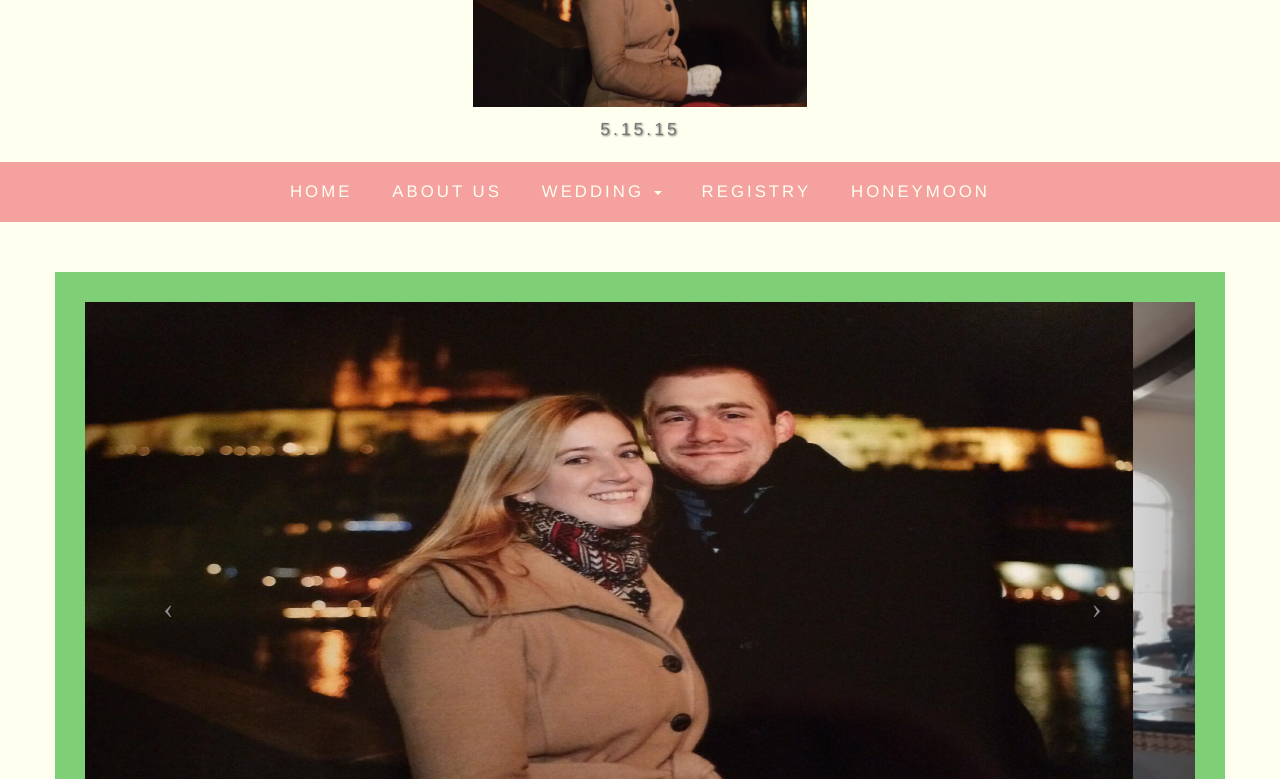
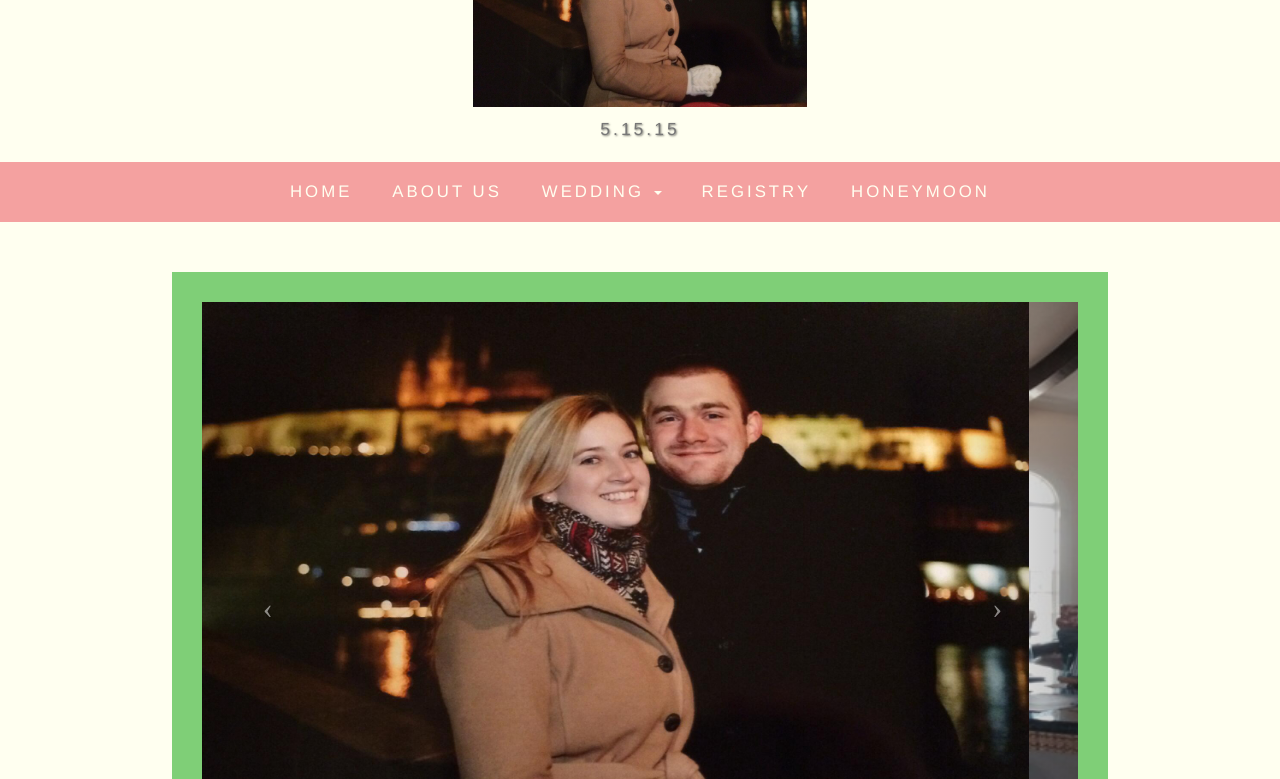
Before and after one commit to hboldmcdermott/hboldmcdermott.github.io, a plain HTML site: page index.html in a window 1280 px wide. Shown: the part 173-952 px from the top of the page. Drawn offline with Linux system fonts and the light colour scheme.

Commit message:
Reduce box size

```diff
--- a/css/business-casual.css
+++ b/css/business-casual.css
@@ -54,8 +54,9 @@ hr {
 }
 
 .box {
+  max-width: 80%;
   background: rgba(0, 160, 0, 0.5);
-  margin: 30px 0px;
+  margin: 30px auto;
   /*background: #00A000;*/
   padding: 30px 15px;
 }
```
